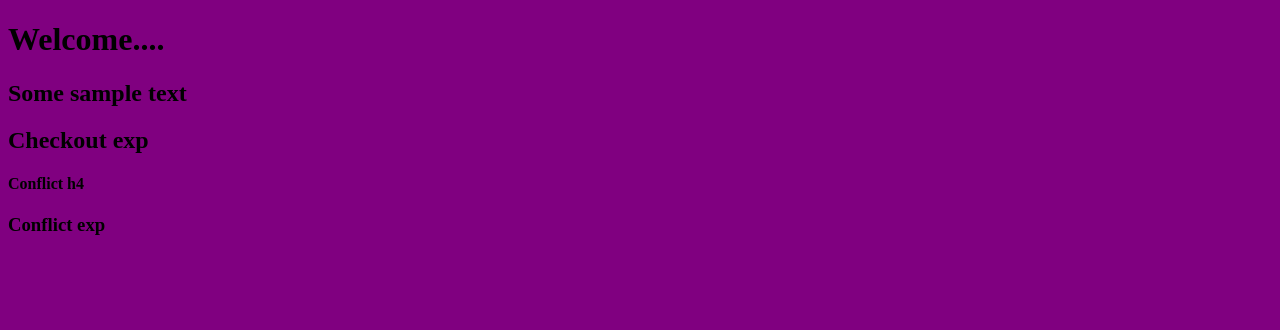
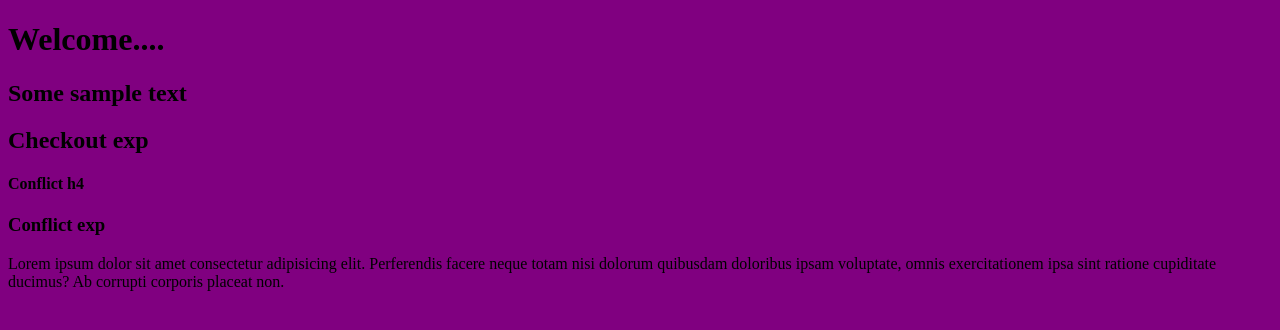
Before and after one commit to jijikp/gitsample, a plain HTML site: page index.html in a window 1280 px wide. Drawn offline with Linux system fonts and the light colour scheme.

Commit message:
Index file again modified

```diff
--- a/index.html
+++ b/index.html
@@ -13,5 +13,10 @@
     <h4>Conflict h4</h4>
     <h3>Conflict exp
     </h3>
+    <p>Lorem ipsum dolor sit amet consectetur adipisicing elit.
+        Perferendis facere neque totam nisi dolorum quibusdam doloribus
+        ipsam voluptate, omnis exercitationem ipsa
+        sint ratione cupiditate ducimus?
+        Ab corrupti corporis placeat non.</p>
 </body>
 </html>
```
